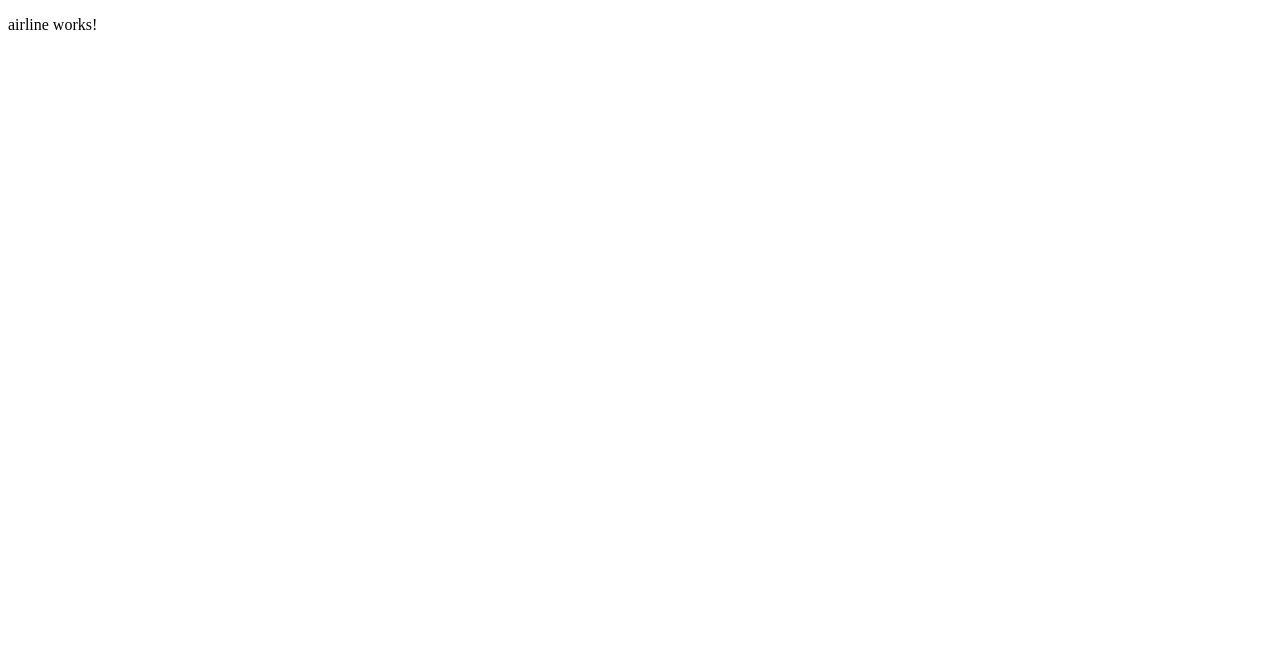
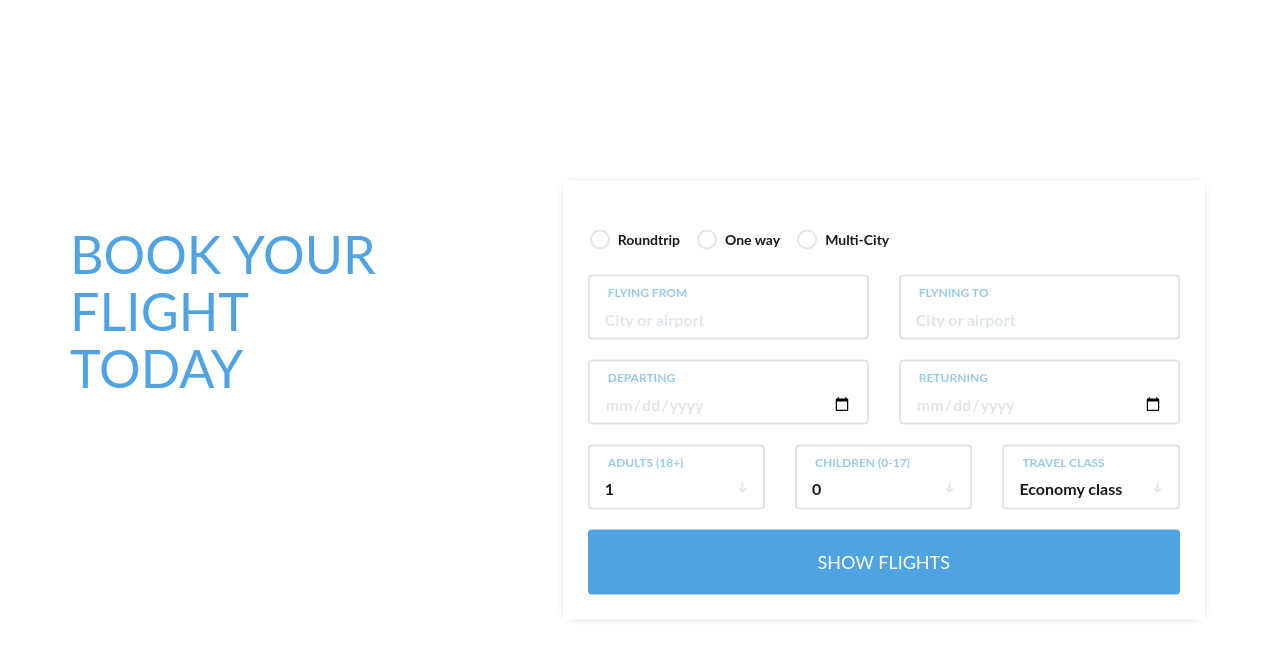
Before and after one commit to KovacevicLazar/PUSGS_projekat, an Angular app in the folder projekat/: page /airline in a window 1280 px wide. Shown: the top 660 px of the page. Built offline with nearby package versions, Linux system fonts and the light colour scheme.

Commit message:
uradjen izgled stranice za pretragu letova

```diff
--- a/projekat/src/app/app-routing.module.ts
+++ b/projekat/src/app/app-routing.module.ts
@@ -25,7 +25,7 @@ const routes: Routes = [
   },
   {
     path: "sign-up",
-    component: SignUpComponent
+    component: SignUpComponent,
   },
   {
     path: "rent-a-car",
--- a/projekat/src/app/app.component.html
+++ b/projekat/src/app/app.component.html
@@ -1 +1,2 @@
+
 <router-outlet></router-outlet>
--- a/projekat/src/app/componente/airlane/airline/airline.component.css
+++ b/projekat/src/app/componente/airlane/airline/airline.component.css
@@ -0,0 +1,194 @@
+section {
+	position: relative;
+	height: 100vh;
+}
+
+.section .section-center {
+	position: absolute;
+	top: 50%;
+	left: 0;
+	right: 0;
+	-webkit-transform: translateY(-50%);
+	transform: translateY(-50%);
+}
+
+#booking {
+	font-family: 'Lato', sans-serif;
+	background-image: url("../../../../assets/images/background.jpg");
+	background-size: cover;
+	background-position: center;
+	color: #191a1e;
+}
+
+.booking-form {
+	position: relative;
+	background: #fff;
+	max-width: 642px;
+	width: 100%;
+	margin: auto;
+	padding: 45px 25px 25px;
+	border-radius: 4px;
+	-webkit-box-shadow: 0px 0px 10px -5px rgba(0, 0, 0, 0.4);
+	box-shadow: 0px 0px 10px -5px rgba(0, 0, 0, 0.4);
+}
+
+.booking-form .form-group {
+	position: relative;
+	margin-bottom: 20px;
+}
+
+.booking-form .form-control {
+	background-color: #fff;
+	height: 65px;
+	padding: 0px 15px;
+	padding-top: 24px;
+	color: #191a1e;
+	border: 2px solid #dfe5e9;
+	font-size: 16px;
+	font-weight: 700;
+	-webkit-box-shadow: none;
+	box-shadow: none;
+	border-radius: 4px;
+	-webkit-transition: 0.2s all;
+	transition: 0.2s all;
+}
+
+.booking-form .form-control::-webkit-input-placeholder {
+	color: #dfe5e9;
+}
+
+.booking-form .form-control:-ms-input-placeholder {
+	color: #dfe5e9;
+}
+
+.booking-form .form-control::placeholder {
+	color: #dfe5e9;
+}
+
+.booking-form .form-control:focus {
+	background: #f9fafb;
+}
+
+.booking-form input[type="date"].form-control:invalid {
+	color: #dfe5e9;
+}
+
+.booking-form select.form-control {
+	-webkit-appearance: none;
+	-moz-appearance: none;
+	appearance: none;
+}
+
+.booking-form select.form-control+.select-arrow {
+	position: absolute;
+	right: 6px;
+	bottom: 6px;
+	width: 32px;
+	line-height: 32px;
+	height: 32px;
+	text-align: center;
+	pointer-events: none;
+	color: #dfe5e9;
+	font-size: 14px;
+}
+
+.booking-form select.form-control+.select-arrow:after {
+	content: '\279C';
+	display: block;
+	-webkit-transform: rotate(90deg);
+	transform: rotate(90deg);
+}
+
+.booking-form .form-label {
+	position: absolute;
+	top: 6px;
+	left: 20px;
+	font-weight: 700;
+	text-transform: uppercase;
+	line-height: 24px;
+	height: 24px;
+	font-size: 12px;
+	color: #98c9ee;
+}
+
+.booking-form .form-checkbox input {
+	position: absolute !important;
+	margin-left: -9999px !important;
+	visibility: hidden !important;
+}
+
+.booking-form .form-checkbox label {
+	position: relative;
+	padding-top: 4px;
+	padding-left: 30px;
+	font-weight: 700;
+	color: #191a1e;
+}
+
+.booking-form .form-checkbox label+label {
+	margin-left: 15px;
+}
+
+.booking-form .form-checkbox input+span {
+	position: absolute;
+	left: 2px;
+	top: 4px;
+	width: 20px;
+	height: 20px;
+	background: #fff;
+	border: 2px solid #dfe5e9;
+	border-radius: 50%;
+}
+
+.booking-form .form-checkbox input+span:after {
+	content: '';
+	position: absolute;
+	top: 50%;
+	left: 50%;
+	width: 0px;
+	height: 0px;
+	border-radius: 50%;
+	background-color: #4fa3e3;
+	-webkit-transform: translate(-50%, -50%);
+	transform: translate(-50%, -50%);
+	-webkit-transition: 0.2s all;
+	transition: 0.2s all;
+}
+
+.booking-form .form-checkbox input:not(:checked)+span:after {
+	opacity: 0;
+}
+
+.booking-form .form-checkbox input:checked+span:after {
+	opacity: 1;
+	width: 10px;
+	height: 10px;
+}
+
+.booking-form .submit-btn {
+	color: #fff;
+	background-color: #4fa3e3;
+	font-weight: 400;
+	height: 65px;
+	font-size: 18px;
+	border: none;
+	width: 100%;
+	border-radius: 4px;
+	text-transform: uppercase
+}
+
+.booking-cta {
+	margin-top: 45px;
+}
+
+.booking-cta h1 {
+	font-size: 52px;
+	text-transform: uppercase;
+	color: #4fa3e3;
+	font-weight: 400;
+}
+
+.booking-cta p {
+	font-size: 22px;
+	color: #191a1e;
+}
--- a/projekat/src/app/componente/airlane/airline/airline.component.html
+++ b/projekat/src/app/componente/airlane/airline/airline.component.html
@@ -1 +1,108 @@
-<p>airline works!</p>
+<link rel="stylesheet" href="https://maxcdn.bootstrapcdn.com/bootstrap/3.4.1/css/bootstrap.min.css">
+    <script src="https://ajax.googleapis.com/ajax/libs/jquery/3.4.1/jquery.min.js"></script>
+    <script src="https://maxcdn.bootstrapcdn.com/bootstrap/3.4.1/js/bootstrap.min.js"></script>
+
+
+
+    <div id="booking" class="section">
+		<div class="section-center">
+			<div class="container">
+				<div class="row">
+					<div class="col-md-4">
+						<div class="booking-cta">
+							<h1>Book your flight today</h1>
+							<p></p>
+						</div>
+					</div>
+					<div class="col-md-7 col-md-offset-1">
+						<div class="booking-form">
+							<form>
+								<div class="form-group">
+									<div class="form-checkbox">
+										<label for="roundtrip">
+											<input type="radio" id="roundtrip" name="flight-type">
+											<span></span>Roundtrip
+										</label>
+										<label for="one-way">
+											<input type="radio" id="one-way" name="flight-type">
+											<span></span>One way
+										</label>
+										<label for="multi-city">
+											<input type="radio" id="multi-city" name="flight-type">
+											<span></span>Multi-City
+										</label>
+									</div>
+								</div>
+								<div class="row">
+									<div class="col-md-6">
+										<div class="form-group">
+											<span class="form-label">Flying from</span>
+											<input class="form-control" type="text" placeholder="City or airport">
+										</div>
+									</div>
+									<div class="col-md-6">
+										<div class="form-group">
+											<span class="form-label">Flyning to</span>
+											<input class="form-control" type="text" placeholder="City or airport">
+										</div>
+									</div>
+								</div>
+								<div class="row">
+									<div class="col-md-6">
+										<div class="form-group">
+											<span class="form-label">Departing</span>
+											<input class="form-control" type="date" required>
+										</div>
+									</div>
+									<div class="col-md-6">
+										<div class="form-group">
+											<span class="form-label">Returning</span>
+											<input class="form-control" type="date" required>
+										</div>
+									</div>
+								</div>
+								<div class="row">
+									<div class="col-md-4">
+										<div class="form-group">
+											<span class="form-label">Adults (18+)</span>
+											<select class="form-control">
+												<option>1</option>
+												<option>2</option>
+												<option>3</option>
+											</select>
+											<span class="select-arrow"></span>
+										</div>
+									</div>
+									<div class="col-md-4">
+										<div class="form-group">
+											<span class="form-label">Children (0-17)</span>
+											<select class="form-control">
+												<option>0</option>
+												<option>1</option>
+												<option>2</option>
+											</select>
+											<span class="select-arrow"></span>
+										</div>
+									</div>
+									<div class="col-md-4">
+										<div class="form-group">
+											<span class="form-label">Travel class</span>
+											<select class="form-control">
+												<option>Economy class</option>
+												<option>Business class</option>
+												<option>First class</option>
+											</select>
+											<span class="select-arrow"></span>
+										</div>
+									</div>
+								</div>
+								<div class="form-btn">
+									<button class="submit-btn">Show flights</button>
+								</div>
+							</form>
+						</div>
+					</div>
+				</div>
+			</div>
+		</div>
+	</div>
--- a/projekat/src/app/componente/nav-menu/nav-menu/nav-menu.component.html
+++ b/projekat/src/app/componente/nav-menu/nav-menu/nav-menu.component.html
@@ -1,6 +1,6 @@
 <div class="topnav">
-    <a  href="#">FLIGHT</a>
+    <a routerLink ="/airline">FLIGHT</a>
     <a href="#n">CAR</a>
-    <a href="friends">FRIENDS</a>
-    <a href="profile">PROFILE</a>
+    <a routerLink ="/friends">FRIENDS</a>
+    <a routerLink ="/profile">PROFILE</a>
   </div>
--- a/projekat/src/app/componente/sign-up/sign-up/sign-up.component.html
+++ b/projekat/src/app/componente/sign-up/sign-up/sign-up.component.html
@@ -10,7 +10,8 @@
       <input type="password" name="password" placeholder="Password" />
       <input type="password" name="password2" placeholder="Retype password" />
 
-      <input type="submit" name="signup_submit" value="Sign me up" />
+      <input type="submit" name="signup_submit"  routerLink ="/profile" value="Sign me up" />
+
     </div>
 
     <div class="right">
--- a/projekat/src/app/componente/sign-up/sign-up/sign-up.component.ts
+++ b/projekat/src/app/componente/sign-up/sign-up/sign-up.component.ts
@@ -1,4 +1,6 @@
 import { Component, OnInit } from '@angular/core';
+
+
 
 @Component({
   selector: 'app-sign-up',
```
Also changed, not shown: projekat/src/assets/images/background.jpg (added).
